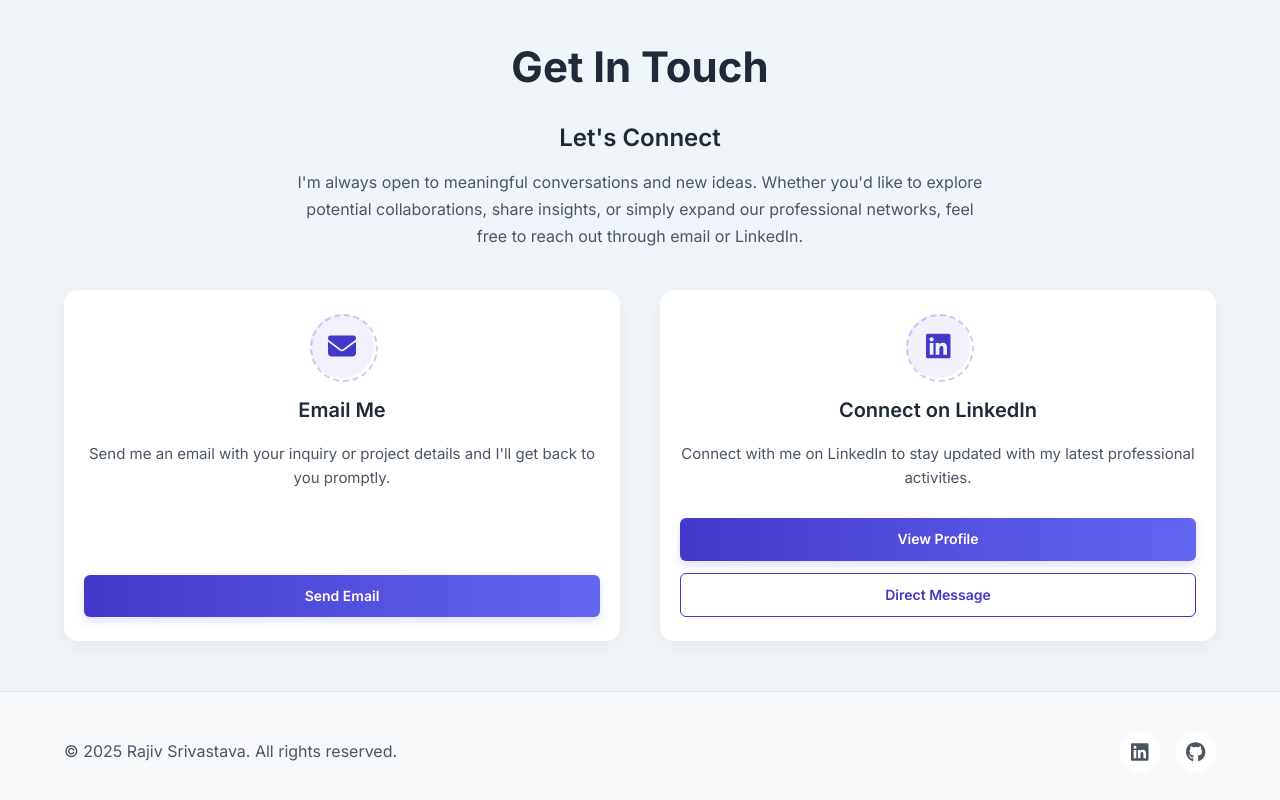
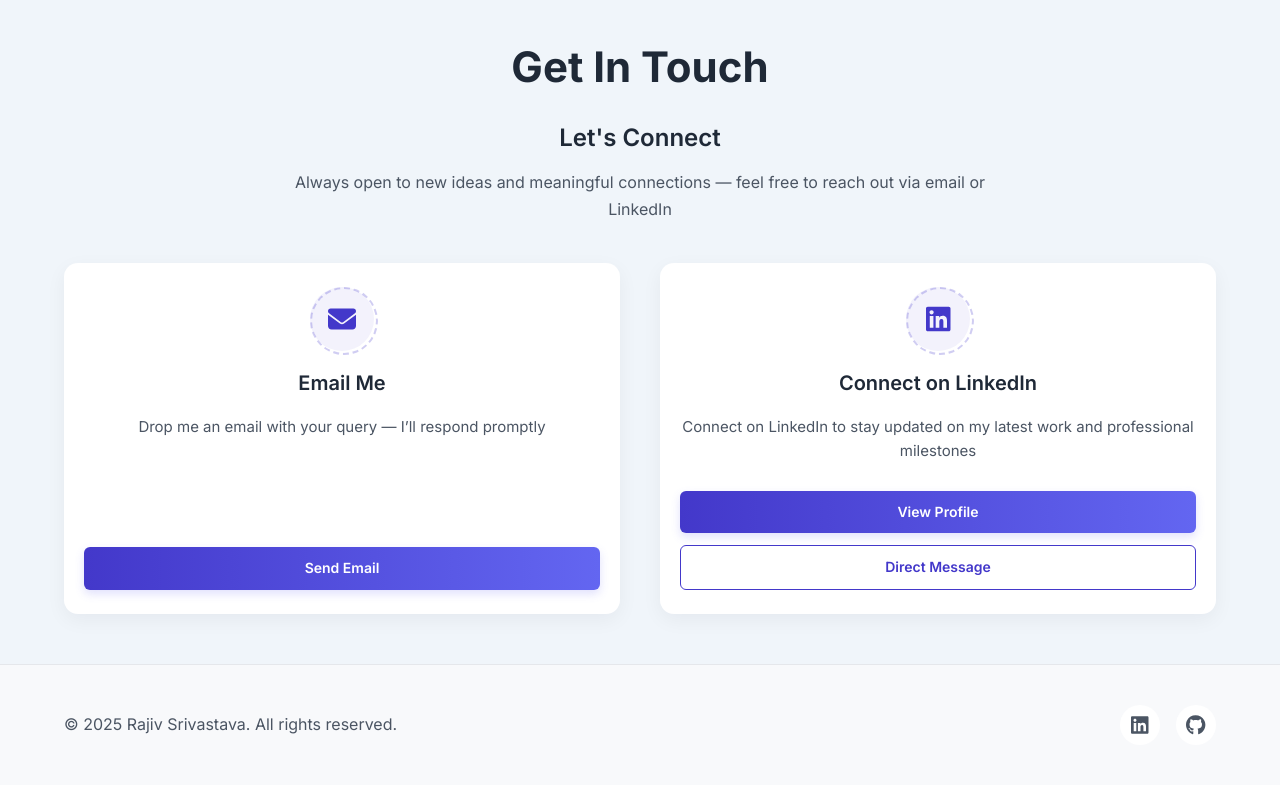
Before and after one commit to raj1vsr1vastava/portfolio, a React (Create React App) app: page / in a window 1280 px wide. Shown: the part 4616-5416 px from the top of the page. Built offline with nearby package versions, Linux system fonts and the light colour scheme.

Commit message:
Update Contact component
- Refine contact section content and styling
- Improve user engagement with updated messaging
- Enhance contact card descriptions and call-to-action buttons

```diff
--- a/src/components/Contact/index.tsx
+++ b/src/components/Contact/index.tsx
@@ -45,9 +45,7 @@ const Contact: React.FC = () => {
         >
           <h3>Let's Connect</h3>
           <p>
-            I'm always open to meaningful conversations and new ideas.
-            Whether you'd like to explore potential collaborations, share insights, or
-            simply expand our professional networks, feel free to reach out through email or LinkedIn.
+            Always open to new ideas and meaningful connections — feel free to reach out via email or LinkedIn
           </p>
         </ContactIntro>
 
@@ -62,7 +60,7 @@ const Contact: React.FC = () => {
             </ContactIcon>
             <ContactCardTitle>Email Me</ContactCardTitle>
             <ContactCardText>
-              Send me an email with your inquiry or project details and I'll get back to you promptly.
+              Drop me an email with your query — I’ll respond promptly
             </ContactCardText>
             <ButtonsContainer>
               <PrimaryButton
@@ -85,7 +83,7 @@ const Contact: React.FC = () => {
             </ContactIcon>
             <ContactCardTitle>Connect on LinkedIn</ContactCardTitle>
             <ContactCardText>
-              Connect with me on LinkedIn to stay updated with my latest professional activities.
+              Connect on LinkedIn to stay updated on my latest work and professional milestones
             </ContactCardText>
             <ButtonsContainer>
               <PrimaryButton
```
